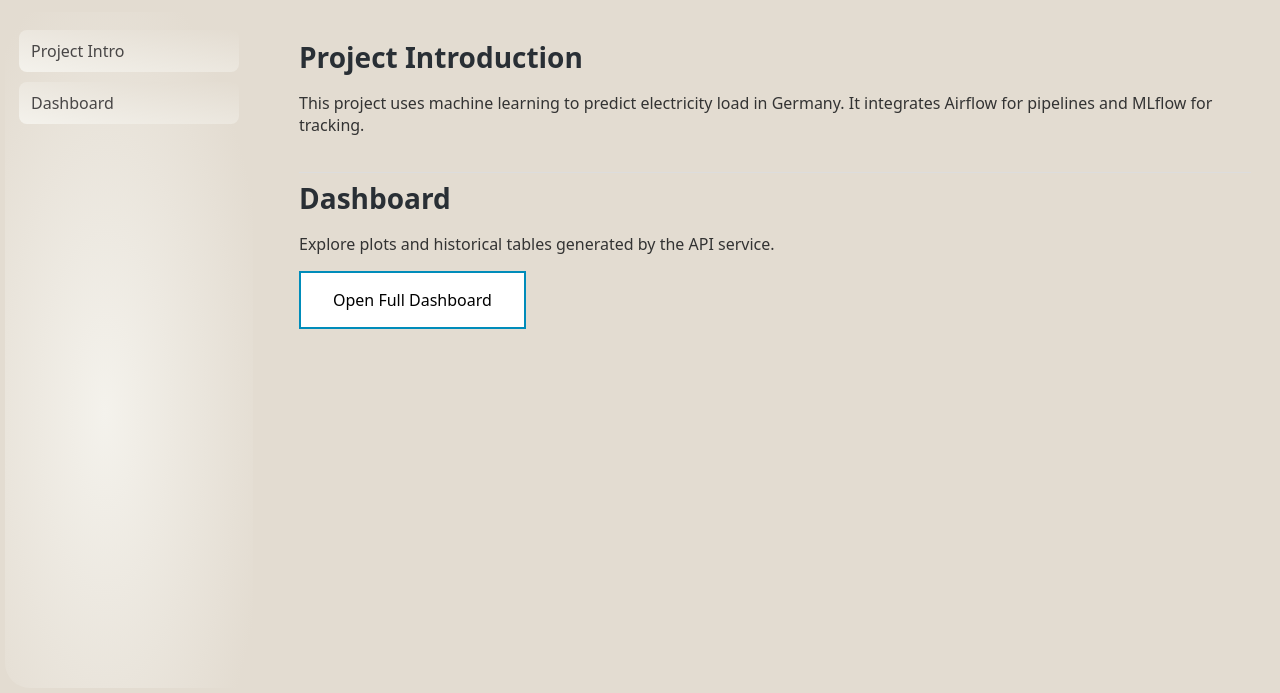
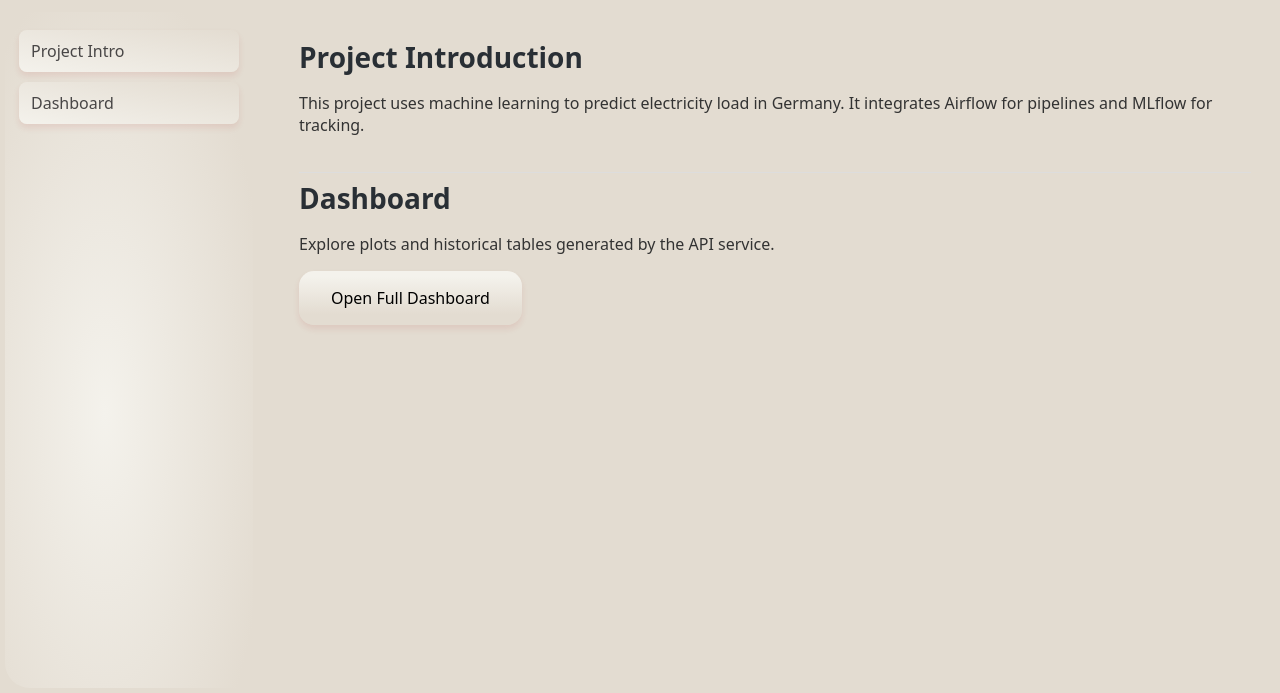
Before and after one commit to saeed-amiri/german-load-forecasting-mlops, a FastAPI app: page / in a window 1280 px wide. Shown: the part 121-814 px from the top of the page. Run offline with FastAPI, Linux system fonts and the light colour scheme; parts of the project's set-up code (start-up, migrations or seed data) failed here and were passed over.

Commit message:
add shadow box to the botomms

```diff
--- a/services/api/static/style.css
+++ b/services/api/static/style.css
@@ -74,6 +74,8 @@ header p {
     display: block;
     text-align: left;
     transition: 0.3s;
+    box-shadow: 0 4px 6px rgba(173, 44, 44, 0.1);
+
 }
 
 .nav-btn:hover {
@@ -180,16 +182,18 @@ section:last-child {
     margin: 0px 0px;
     transition-duration: 0.4s;
     cursor: pointer;
+		border-radius: 15px;
+    box-shadow: 0 4px 6px rgba(173, 44, 44, 0.1);
 }
 
 .button1 {
-    background-color: transparent;
+    background: linear-gradient(to bottom, #F4F2EC 10%, #e3dcd1 80%);
     color: black;
     border: 0px solid #04AA6D;
 }
 
 .button1:hover {
-    background-color: #e3dcd1;
+    background: linear-gradient(to top, #F4F2EC 10%, #e3dcd1 70%);
     color: rgb(242, 76, 76);
 }
 
--- a/services/api/templates/index.html
+++ b/services/api/templates/index.html
@@ -32,7 +32,7 @@
 				<p>
 					Explore plots and historical tables generated by the API service.
 				</p>
-				<a href="data" class="button button2">Open Full Dashboard</a>
+				<a href="data" class="button button1">Open Full Dashboard</a>
 			</section>
 		</main>
 	</div>
```
